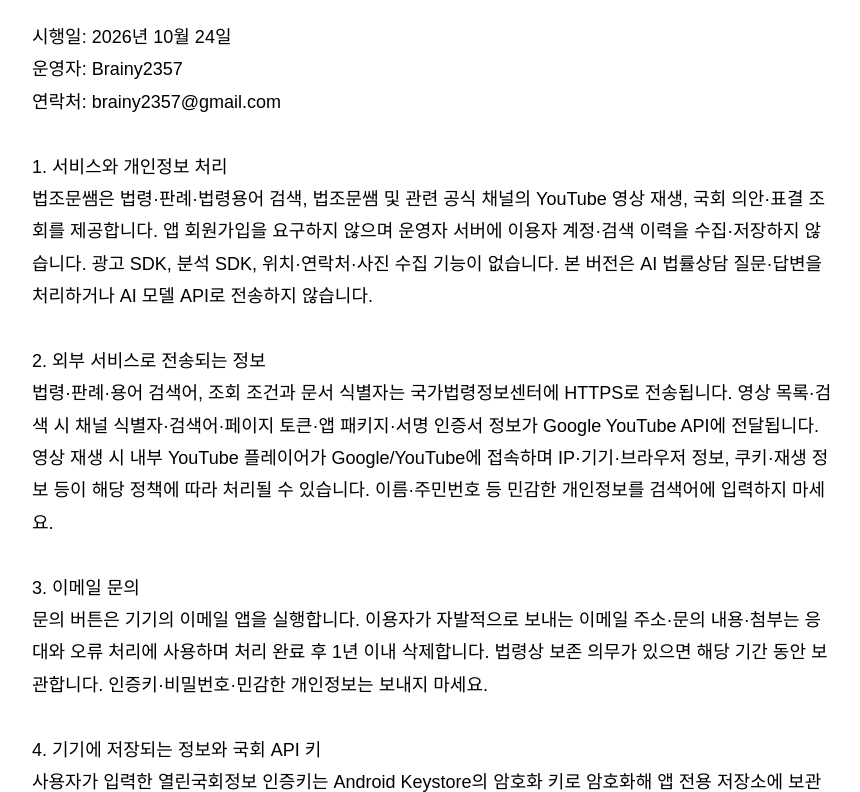
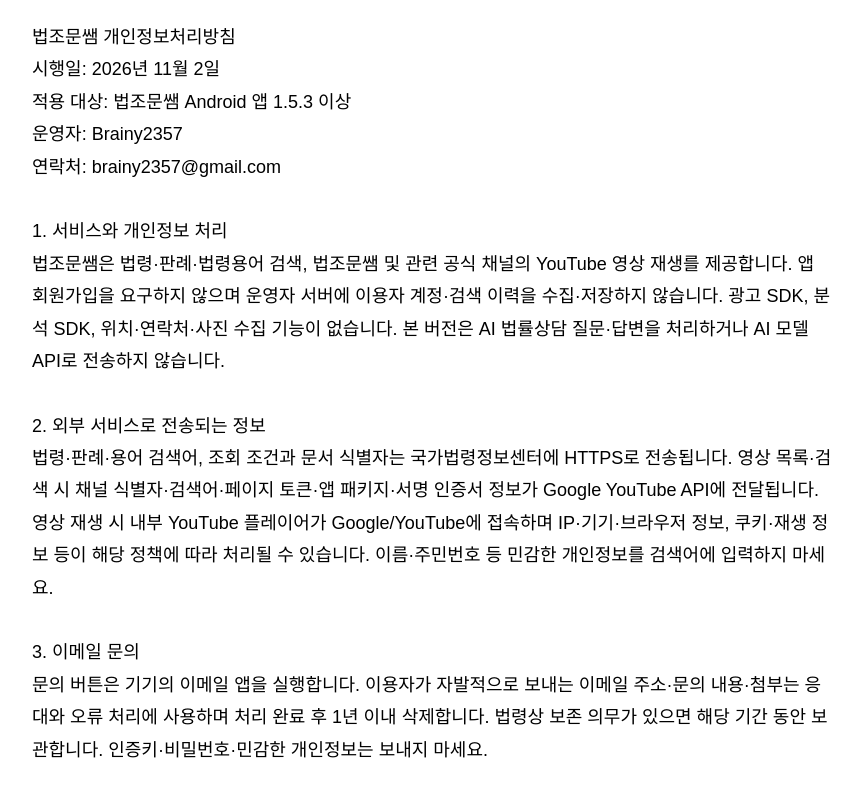
Before and after one commit to brainy2357/lawteacher-privacy, a plain HTML site: page index.html in a window 1280 px wide. Shown: the part 140-932 px from the top of the page, without its empty margins (208-1068 px from the left). Drawn offline with Linux system fonts and the light colour scheme.

Commit message:
Update Android privacy policy for 1.5.3 feature removal

```diff
--- a/index.html
+++ b/index.html
@@ -1,10 +1,12 @@
 <!doctype html>
-<html lang="ko"><head><meta charset="utf-8"><meta name="viewport" content="width=device-width,initial-scale=1"><title>법조문쌤 개인정보처리방침</title><style>body{max-width:800px;margin:32px auto;padding:16px;font:18px/1.8 sans-serif;white-space:pre-wrap;overflow-wrap:anywhere}a{color:#4a3590}</style></head><body><main><h1>법조문쌤 개인정보처리방침</h1>시행일: 2026년 10월 24일
+<html lang="ko"><head><meta charset="utf-8"><meta name="viewport" content="width=device-width,initial-scale=1"><title>법조문쌤 Android 앱 개인정보처리방침</title><style>body{max-width:800px;margin:32px auto;padding:16px;font:18px/1.8 sans-serif;white-space:pre-wrap;overflow-wrap:anywhere}a{color:#4a3590}</style></head><body><main><h1>법조문쌤 Android 앱 개인정보처리방침</h1>법조문쌤 개인정보처리방침
+시행일: 2026년 11월 2일
+적용 대상: 법조문쌤 Android 앱 1.5.3 이상
 운영자: Brainy2357
 연락처: brainy2357@gmail.com
 
 1. 서비스와 개인정보 처리
-법조문쌤은 법령·판례·법령용어 검색, 법조문쌤 및 관련 공식 채널의 YouTube 영상 재생, 국회 의안·표결 조회를 제공합니다. 앱 회원가입을 요구하지 않으며 운영자 서버에 이용자 계정·검색 이력을 수집·저장하지 않습니다. 광고 SDK, 분석 SDK, 위치·연락처·사진 수집 기능이 없습니다. 본 버전은 AI 법률상담 질문·답변을 처리하거나 AI 모델 API로 전송하지 않습니다.
+법조문쌤은 법령·판례·법령용어 검색, 법조문쌤 및 관련 공식 채널의 YouTube 영상 재생를 제공합니다. 앱 회원가입을 요구하지 않으며 운영자 서버에 이용자 계정·검색 이력을 수집·저장하지 않습니다. 광고 SDK, 분석 SDK, 위치·연락처·사진 수집 기능이 없습니다. 본 버전은 AI 법률상담 질문·답변을 처리하거나 AI 모델 API로 전송하지 않습니다.
 
 2. 외부 서비스로 전송되는 정보
 법령·판례·용어 검색어, 조회 조건과 문서 식별자는 국가법령정보센터에 HTTPS로 전송됩니다. 영상 목록·검색 시 채널 식별자·검색어·페이지 토큰·앱 패키지·서명 인증서 정보가 Google YouTube API에 전달됩니다. 영상 재생 시 내부 YouTube 플레이어가 Google/YouTube에 접속하며 IP·기기·브라우저 정보, 쿠키·재생 정보 등이 해당 정책에 따라 처리될 수 있습니다. 이름·주민번호 등 민감한 개인정보를 검색어에 입력하지 마세요.
@@ -12,8 +14,8 @@
 3. 이메일 문의
 문의 버튼은 기기의 이메일 앱을 실행합니다. 이용자가 자발적으로 보내는 이메일 주소·문의 내용·첨부는 응대와 오류 처리에 사용하며 처리 완료 후 1년 이내 삭제합니다. 법령상 보존 의무가 있으면 해당 기간 동안 보관합니다. 인증키·비밀번호·민감한 개인정보는 보내지 마세요.
 
-4. 기기에 저장되는 정보와 국회 API 키
-사용자가 입력한 열린국회정보 인증키는 Android Keystore의 암호화 키로 암호화해 앱 전용 저장소에 보관합니다. 키는 국회 API 조회를 위해 open.assembly.go.kr로만 HTTPS 전송하며 운영자 서버로 전송하지 않습니다. 국회 대수·의안명·의안 ID·페이지 조건도 해당 API로 전달됩니다. 국회 메뉴의 API 인증키 변경·삭제, 앱 데이터 삭제 또는 앱 제거로 저장 데이터를 지울 수 있습니다.
+4. 기기에 저장되는 정보
+이전 버전에서 저장한 사용자 인증키와 전용 암호화 키는 업데이트 후 앱을 처음 실행할 때 삭제합니다. 삭제에 실패하면 다음 실행 시 다시 시도하며 해당 데이터를 읽거나 외부로 전송하지 않습니다. 본 버전에는 사용자 API 인증키 입력·저장 기능이 없습니다.
 검색 결과는 실행 중 메모리에서 처리하며 홈 복귀 시 법령·판례·용어 본문을 해제합니다. YouTube 목록은 재조회 비용을 줄이기 위해 실행 중 메모리에 남을 수 있습니다. YouTube WebView는 동작 과정에서 쿠키·캐시를 저장할 수 있고 Android 앱 데이터 삭제로 제거할 수 있습니다. 백업은 사용하지 않습니다.
 
 5. 외부 서비스 정책
@@ -21,10 +23,10 @@
 국가법령정보센터: https://www.law.go.kr
 YouTube: https://www.youtube.com
 Google 개인정보처리방침: https://policies.google.com/privacy
-열린국회정보: https://open.assembly.go.kr
 
 6. 권리 행사와 방침 변경
 개인정보 관련 문의·열람·정정·삭제 요청은 brainy2357@gmail.com으로 접수해 주세요. 외부 서비스가 보관하는 정보는 해당 서비스의 권리 행사 절차가 필요할 수 있습니다. 방침 변경은 앱의 도움말 및 문의에서 안내합니다.
 
 Copyright (C) 2026 Brainy2357. All rights reserved.
+
 </main></body></html>
```
